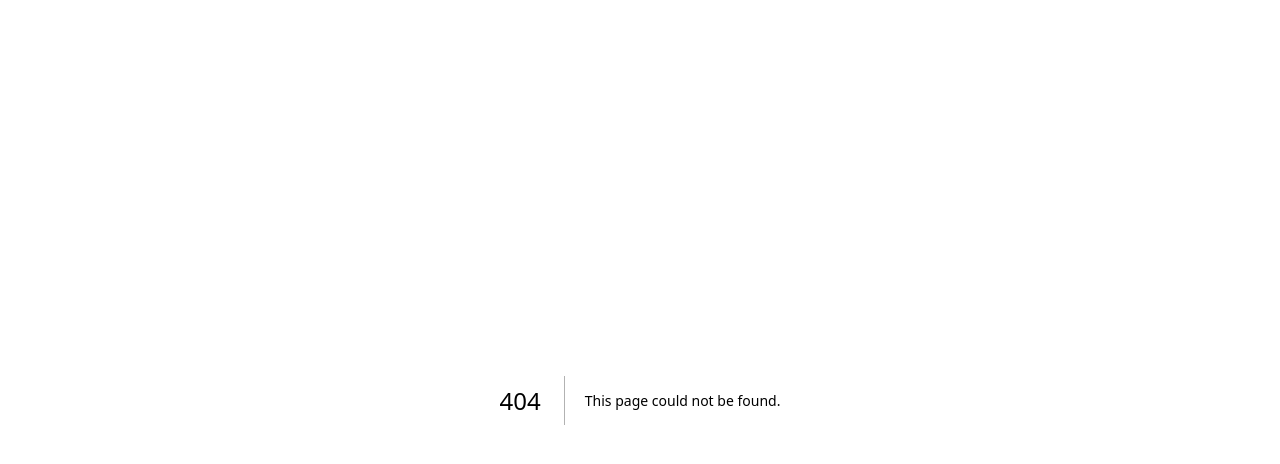
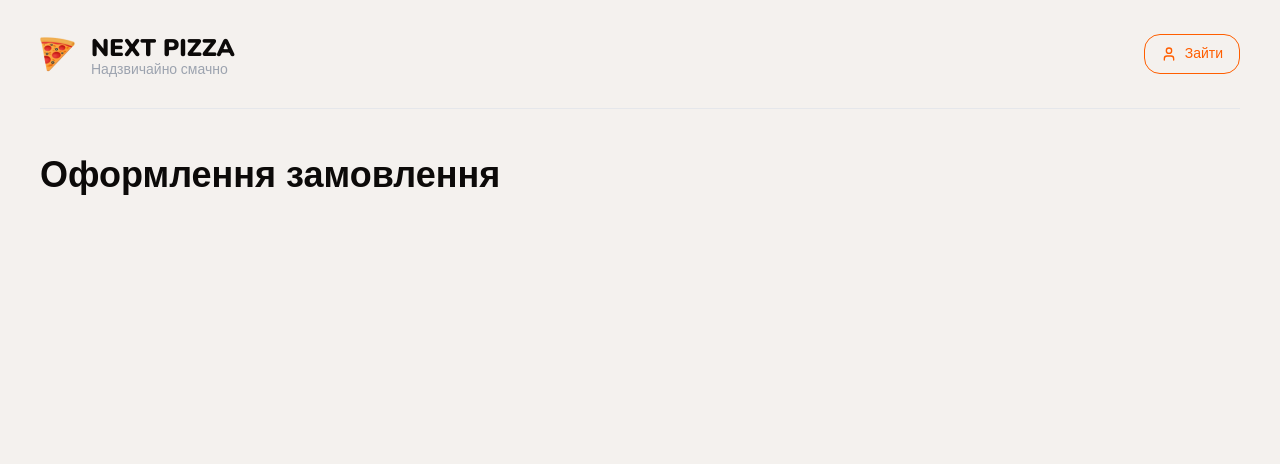
Before and after one commit to PolztiukVolodymyr/next-pizza, a Next.js app: page /checkout in a window 1280 px wide. Before the commit this address had no page. Shown: the top 464 px of the page. Built offline with nearby package versions, Linux system fonts and the light colour scheme.

Commit message:
start checkout page

```diff
--- /dev/null
+++ b/app/(checkout)/checkout/page.tsx
@@ -0,0 +1,126 @@
+import Container from "@/components/shared/container";
+import {Title} from "@/components/shared/title";
+
+export default function CheckoutPage() {
+	return (
+		<Container className="mt-10">
+			<Title text="Оформлення замовлення" className="font-extrabold mb-8 text-[36px]" />
+		</Container>
+	);
+}
+
+// "use client";
+
+// import {FormProvider, useForm} from "react-hook-form";
+// import {zodResolver} from "@hookform/resolvers/zod";
+
+// import {
+// 	CheckoutSidebar,
+// 	Container,
+// 	Title,
+// 	CheckoutAddressForm,
+// 	CheckoutCart,
+// 	CheckoutPersonalForm,
+// } from "@/shared/components";
+// import {CheckoutFormValues, checkoutFormSchema} from "@/shared/constants";
+// import {useCart} from "@/shared/hooks";
+// import {createOrder} from "@/app/actions";
+// import toast from "react-hot-toast";
+// import React from "react";
+// import {useSession} from "next-auth/react";
+// import {Api} from "@/shared/services/api-client";
+
+// export default function CheckoutPage() {
+// 	const [submitting, setSubmitting] = React.useState(false);
+// 	const {totalAmount, updateItemQuantity, items, removeCartItem, loading} = useCart();
+// 	const {data: session} = useSession();
+
+// 	const form = useForm<CheckoutFormValues>({
+// 		resolver: zodResolver(checkoutFormSchema),
+// 		defaultValues: {
+// 			email: "",
+// 			firstName: "",
+// 			lastName: "",
+// 			phone: "",
+// 			address: "",
+// 			comment: "",
+// 		},
+// 	});
+
+// 	React.useEffect(() => {
+// 		async function fetchUserInfo() {
+// 			const data = await Api.auth.getMe();
+// 			const [firstName, lastName] = data.fullName.split(" ");
+
+// 			form.setValue("firstName", firstName);
+// 			form.setValue("lastName", lastName);
+// 			form.setValue("email", data.email);
+// 		}
+
+// 		if (session) {
+// 			fetchUserInfo();
+// 		}
+// 	}, [session]);
+
+// 	const onSubmit = async (data: CheckoutFormValues) => {
+// 		try {
+// 			setSubmitting(true);
+
+// 			const url = await createOrder(data);
+
+// 			toast.error("Заказ успешно оформлен! 📝 Переход на оплату... ", {
+// 				icon: "✅",
+// 			});
+
+// 			if (url) {
+// 				location.href = url;
+// 			}
+// 		} catch (err) {
+// 			console.log(err);
+// 			setSubmitting(false);
+// 			toast.error("Не удалось создать заказ", {
+// 				icon: "❌",
+// 			});
+// 		}
+// 	};
+
+// 	const onClickCountButton = (id: number, quantity: number, type: "plus" | "minus") => {
+// 		const newQuantity = type === "plus" ? quantity + 1 : quantity - 1;
+// 		updateItemQuantity(id, newQuantity);
+// 	};
+
+// 	return (
+// 		<Container className="mt-10">
+// 			<Title text="Оформление заказа" className="font-extrabold mb-8 text-[36px]" />
+
+// 			<FormProvider {...form}>
+// 				<form onSubmit={form.handleSubmit(onSubmit)}>
+// 					<div className="flex gap-10">
+// 						{/* Левая часть */}
+// 						<div className="flex flex-col gap-10 flex-1 mb-20">
+// 							<CheckoutCart
+// 								onClickCountButton={onClickCountButton}
+// 								removeCartItem={removeCartItem}
+// 								items={items}
+// 								loading={loading}
+// 							/>
+
+// 							<CheckoutPersonalForm
+// 								className={loading ? "opacity-40 pointer-events-none" : ""}
+// 							/>
+
+// 							<CheckoutAddressForm
+// 								className={loading ? "opacity-40 pointer-events-none" : ""}
+// 							/>
+// 						</div>
+
+// 						{/* Правая часть */}
+// 						<div className="w-[450px]">
+// 							<CheckoutSidebar totalAmount={totalAmount} loading={loading || submitting} />
+// 						</div>
+// 					</div>
+// 				</form>
+// 			</FormProvider>
+// 		</Container>
+// 	);
+// }
--- /dev/null
+++ b/app/(checkout)/layout.tsx
@@ -0,0 +1,22 @@
+import {Metadata} from "next";
+import {Suspense} from "react";
+import Header from "@/components/shared/header";
+import Container from "@/components/shared/container";
+
+export const metadata: Metadata = {
+	title: "Next Pizza | Корзина",
+	description: "Generated by create next app",
+};
+
+export default function CheckoutLayout({children}: {children: React.ReactNode}) {
+	return (
+		<main className="min-h-screen bg-[#F4F1EE]">
+			<Container>
+				<Suspense>
+					<Header hasSearch={false} hasCart={false} className="border-b-gray-200" />
+				</Suspense>
+				{children}
+			</Container>
+		</main>
+	);
+}
```
